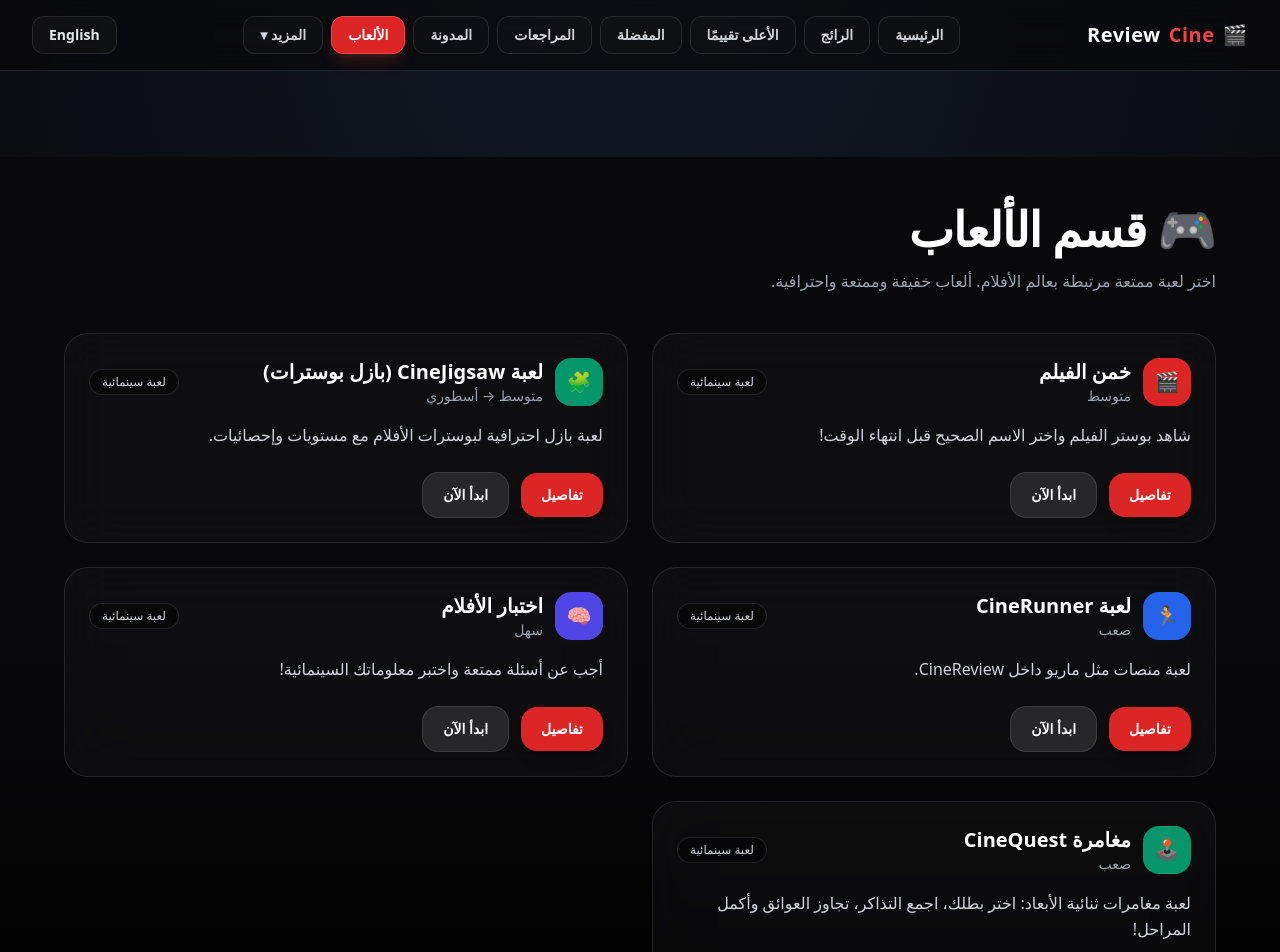
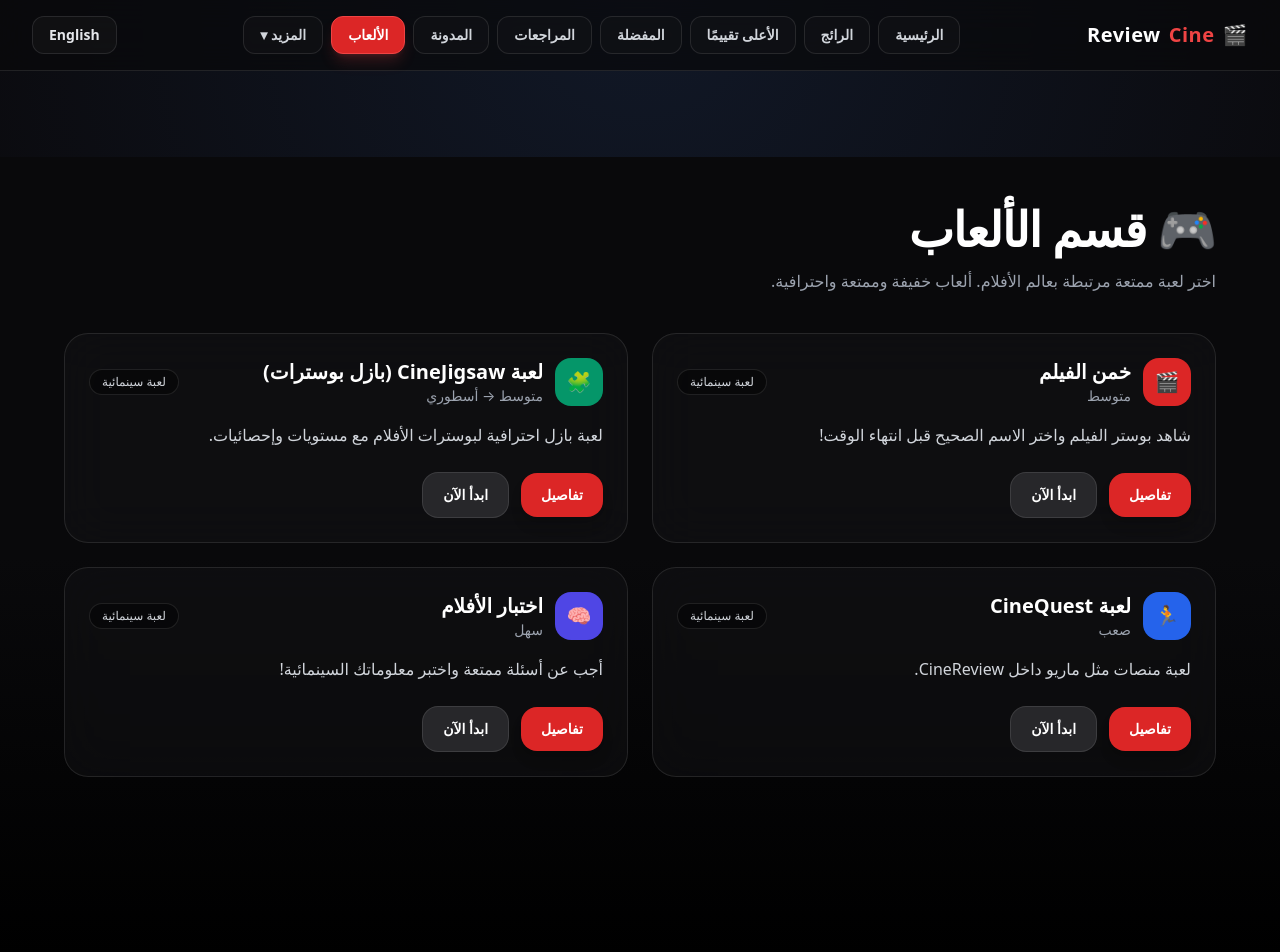
Before and after one commit to amaachouomar-cell/cine-review, a React (Vite) app in the folder Movie-App-main/: page /games in a window 1280 px wide. Shown: the top 952 px of the page. Built offline with nearby package versions, Linux system fonts and the light colour scheme.

Commit message:
Add CineJigsaw puzzle game

```diff
--- a/Movie-App-main/src/App.jsx
+++ b/Movie-App-main/src/App.jsx
@@ -3,29 +3,38 @@ import { AnimatePresence, motion } from "framer-motion";
 
 import Navbar from "./components/NavBar";
 import Footer from "./components/Footer";
+
+// ✅ Main pages
+import Home from "./pages/Home";
+import Trending from "./pages/Trending";
+import TopRated from "./pages/TopRated";
+import Favorites from "./pages/Favorites";
+import Reviews from "./pages/Reviews";
+import MovieDetails from "./pages/MovieDetails";
+
+// ✅ Blog
+import Blog from "./pages/blog/Blog";
+import BlogPost from "./pages/blog/BlogPost";
+
+// ✅ Legal pages
+import About from "./pages/About";
+import Contact from "./pages/Contact";
+import PrivacyPolicy from "./pages/PrivacyPolicy";
+import Terms from "./pages/Terms";
+
+// ✅ Help pages
 import FAQ from "./pages/FAQ";
 import Guidelines from "./pages/Guidelines";
+
+// ✅ Games system
 import Quiz from "./pages/Quiz";
 import Game from "./pages/Game";
 import Games from "./pages/Games";
 import GameDetails from "./pages/GameDetails";
+import CineQuest from "./pages/CineQuest";
 import CineJigsaw from "./pages/CineJigsaw";
 
-import Home from "./pages/Home";
-import MovieDetails from "./pages/MovieDetails";
-import Favorites from "./pages/Favorites";
-import Trending from "./pages/Trending";
-import TopRated from "./pages/TopRated";
-import Reviews from "./pages/Reviews";
-import Blog from "./pages/blog/Blog";
-import BlogPost from "./pages/blog/BlogPost";
-
-import About from "./pages/About";
-import Contact from "./pages/Contact";
-import PrivacyPolicy from "./pages/PrivacyPolicy";
-import Terms from "./pages/Terms";
-import CineQuest from "./pages/CineQuest";
-
+// ✅ NotFound
 import NotFound from "./pages/NotFound";
 
 function AnimatedRoutes() {
@@ -34,6 +43,7 @@ function AnimatedRoutes() {
 
   return (
     <>
+      {/* ✅ Smooth spacer */}
       <motion.div
         initial={false}
         animate={{ height: isDetailsPage ? 0 : 86 }}
@@ -42,31 +52,34 @@ function AnimatedRoutes() {
 
       <AnimatePresence mode="wait">
         <Routes location={location} key={location.pathname}>
-          {/* ✅ Main Pages */}
+          {/* ✅ Main */}
           <Route path="/" element={<Home />} />
           <Route path="/trending" element={<Trending />} />
           <Route path="/top-rated" element={<TopRated />} />
           <Route path="/favorites" element={<Favorites />} />
           <Route path="/reviews" element={<Reviews />} />
-<Route path="/reviews" element={<Reviews />} />
-<Route path="/cinejigsaw" element={<CineJigsaw />} />
 
-<Route path="/quiz" element={<Quiz />} />
-<Route path="/game" element={<Game />} />
-<Route path="/games" element={<Games />} />
-<Route path="/games/:slug" element={<GameDetails />} />
-<Route path="/cinequest" element={<CineQuest />} />
-<Route path="/blog" element={<Blog />} />
-<Route path="/blog/:slug" element={<BlogPost />} />
+          {/* ✅ Blog */}
+          <Route path="/blog" element={<Blog />} />
+          <Route path="/blog/:slug" element={<BlogPost />} />
 
-          {/* ✅ Legal Pages */}
+          {/* ✅ Games */}
+          <Route path="/games" element={<Games />} />
+          <Route path="/games/:slug" element={<GameDetails />} />
+          <Route path="/quiz" element={<Quiz />} />
+          <Route path="/game" element={<Game />} />
+          <Route path="/cinequest" element={<CineQuest />} />
+          <Route path="/cinejigsaw" element={<CineJigsaw />} />
+
+          {/* ✅ Legal */}
           <Route path="/about" element={<About />} />
           <Route path="/contact" element={<Contact />} />
           <Route path="/privacy-policy" element={<PrivacyPolicy />} />
           <Route path="/terms" element={<Terms />} />
-<Route path="/faq" element={<FAQ />} />
-<Route path="/guidelines" element={<Guidelines />} />
 
+          {/* ✅ Help */}
+          <Route path="/faq" element={<FAQ />} />
+          <Route path="/guidelines" element={<Guidelines />} />
 
           {/* ✅ Movie Details */}
           <Route path="/movie/:id" element={<MovieDetails />} />
--- a/Movie-App-main/src/pages/CineQuest.jsx
+++ b/Movie-App-main/src/pages/CineQuest.jsx
@@ -2,7 +2,7 @@ import { useEffect, useRef, useState } from "react";
 import { motion } from "framer-motion";
 import { useLang } from "../i18n/LanguageContext";
 
-export default function CineRunner() {
+export default function CineQuest() {
   const { lang } = useLang();
 
   const canvasRef = useRef(null);
@@ -329,7 +329,7 @@ export default function CineRunner() {
           transition={{ duration: 0.35 }}
           className="text-3xl md:text-5xl font-extrabold tracking-tight"
         >
-          🎮 CineRunner
+          🎮 CineQuest
         </motion.h1>
 
         <p className="text-gray-400 mt-3 max-w-3xl">
--- a/Movie-App-main/src/pages/Games.jsx
+++ b/Movie-App-main/src/pages/Games.jsx
@@ -27,9 +27,9 @@ const gamesList = [
 },
 
   {
-  slug: "cinerunner",
-  titleEn: "CineRunner (Mario-like)",
-  titleAr: "لعبة CineRunner",
+  slug: "CineQuest",
+  titleEn: "CineQuest (Mario-like)",
+  titleAr: "لعبة CineQuest",
   descEn: "A real Mario-style platformer inside CineReview.",
   descAr: "لعبة منصات مثل ماريو داخل CineReview.",
   levelEn: "Hard",
@@ -49,17 +49,6 @@ const gamesList = [
     badge: "🧠",
     color: "bg-indigo-600",
   },
-  {
-  slug: "cinequest",
-  titleEn: "CineQuest (Adventure Game)",
-  titleAr: "مغامرة CineQuest",
-  descEn: "A real 2D adventure game: choose your hero, collect tickets, beat obstacles, and finish levels!",
-  descAr: "لعبة مغامرات ثنائية الأبعاد: اختر بطلك، اجمع التذاكر، تجاوز العوائق وأكمل المراحل!",
-  levelEn: "Hard",
-  levelAr: "صعب",
-  badge: "🕹️",
-  color: "bg-emerald-600",
-},
 
 ];
 
```
